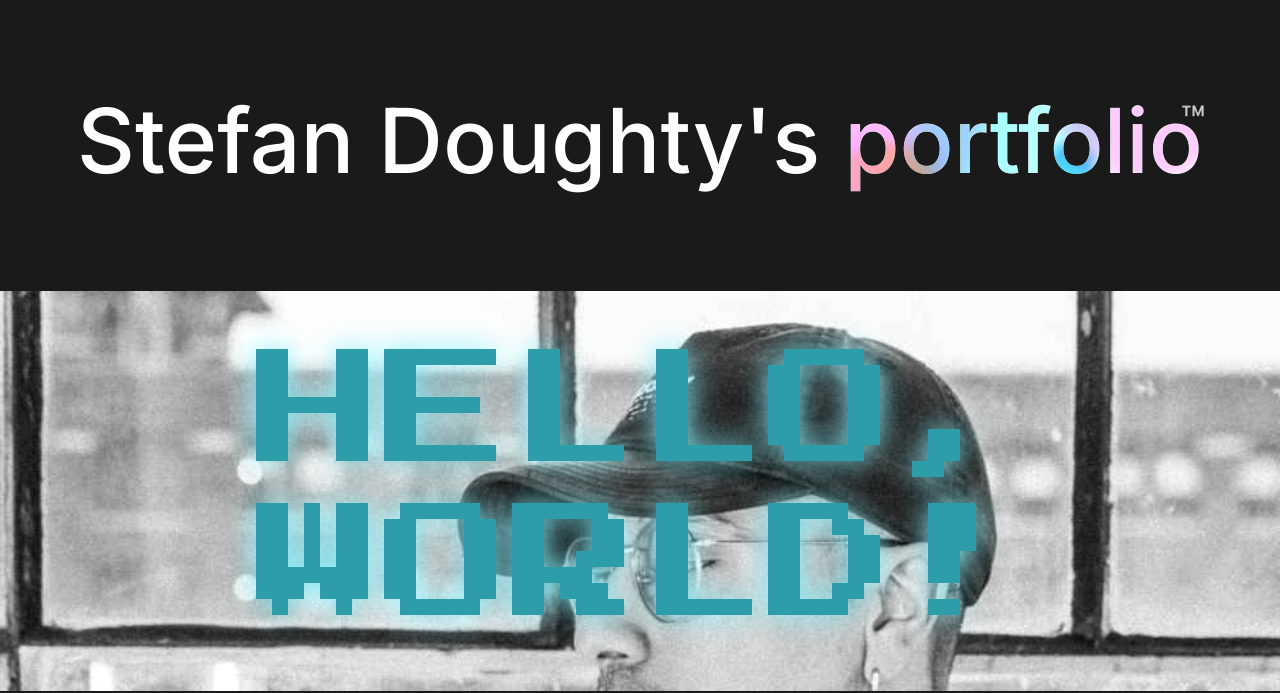
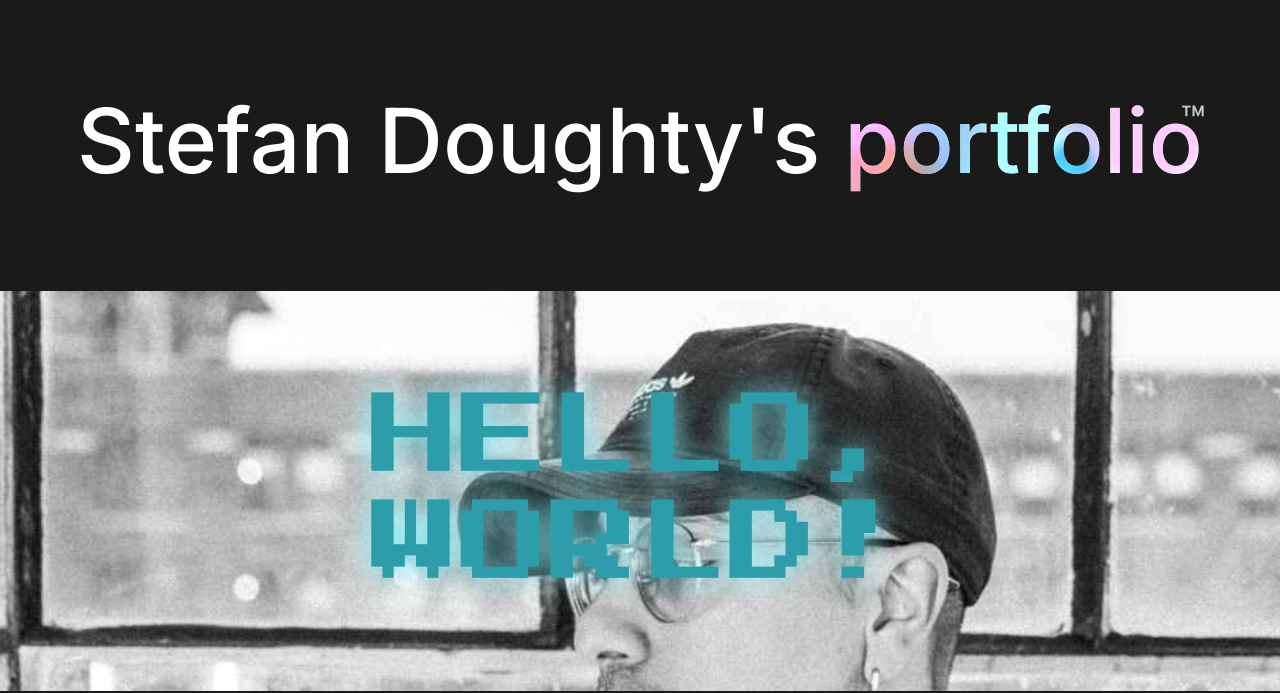
Before and after one commit to namelesstherebel/namelesstherebel.github.io, a plain HTML site: page index.html in a window 1280 px wide. Shown: the part 135-828 px from the top of the page. Drawn offline with nearby package versions, Linux system fonts and the light colour scheme.

Commit message:
font adjustment 2

```diff
--- a/style.css
+++ b/style.css
@@ -220,8 +220,7 @@ h2.glow-text {
   font-family: "Press Start 2P", system-ui;
   font-weight: 400;
   font-style: normal;
-  font-size: 10vw;
-  min-width: 75px;
+  font-size: 7vw;
   text-transform: uppercase;
   animation: glow 1s ease-in-out infinite alternate;
   color: #2d9da9
```
